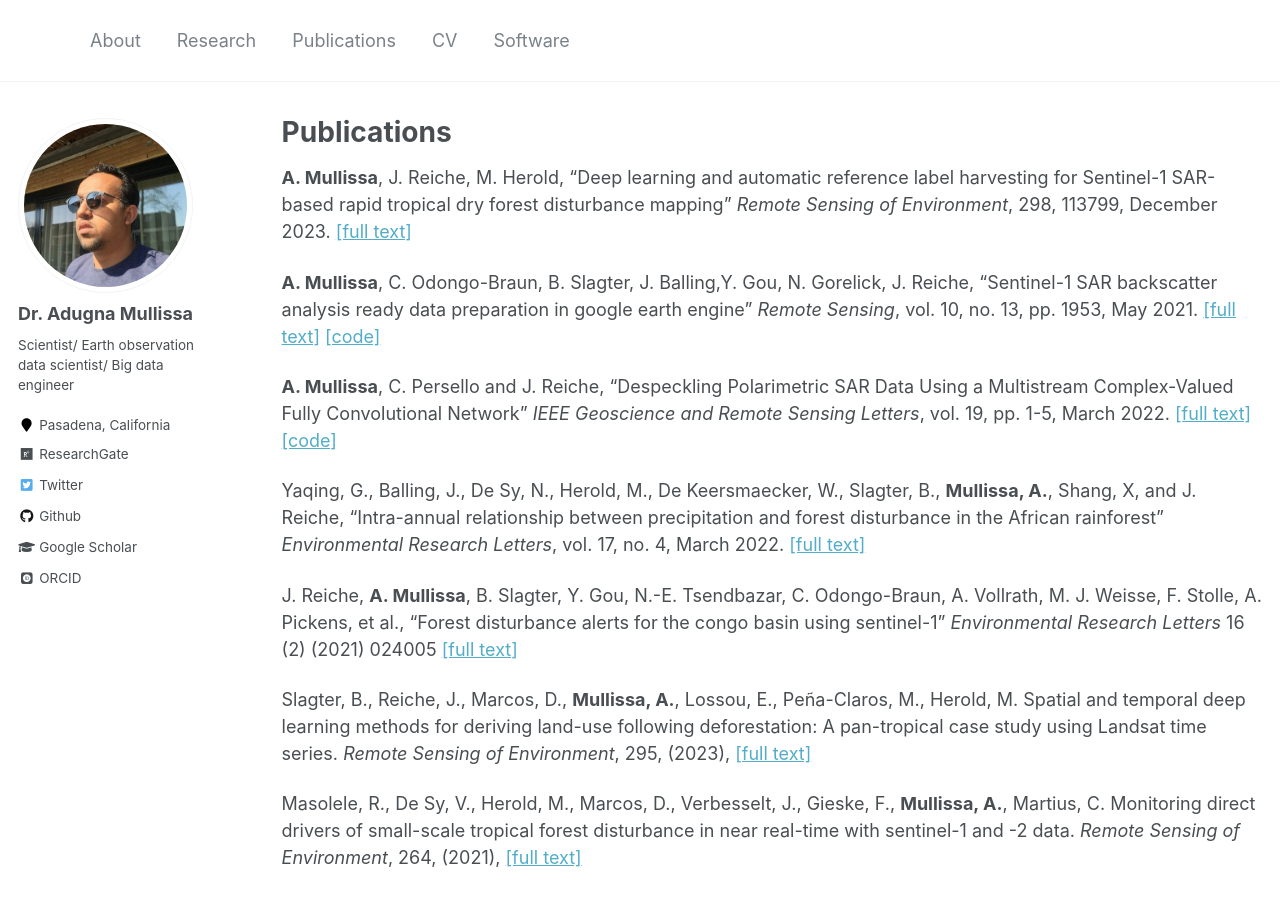
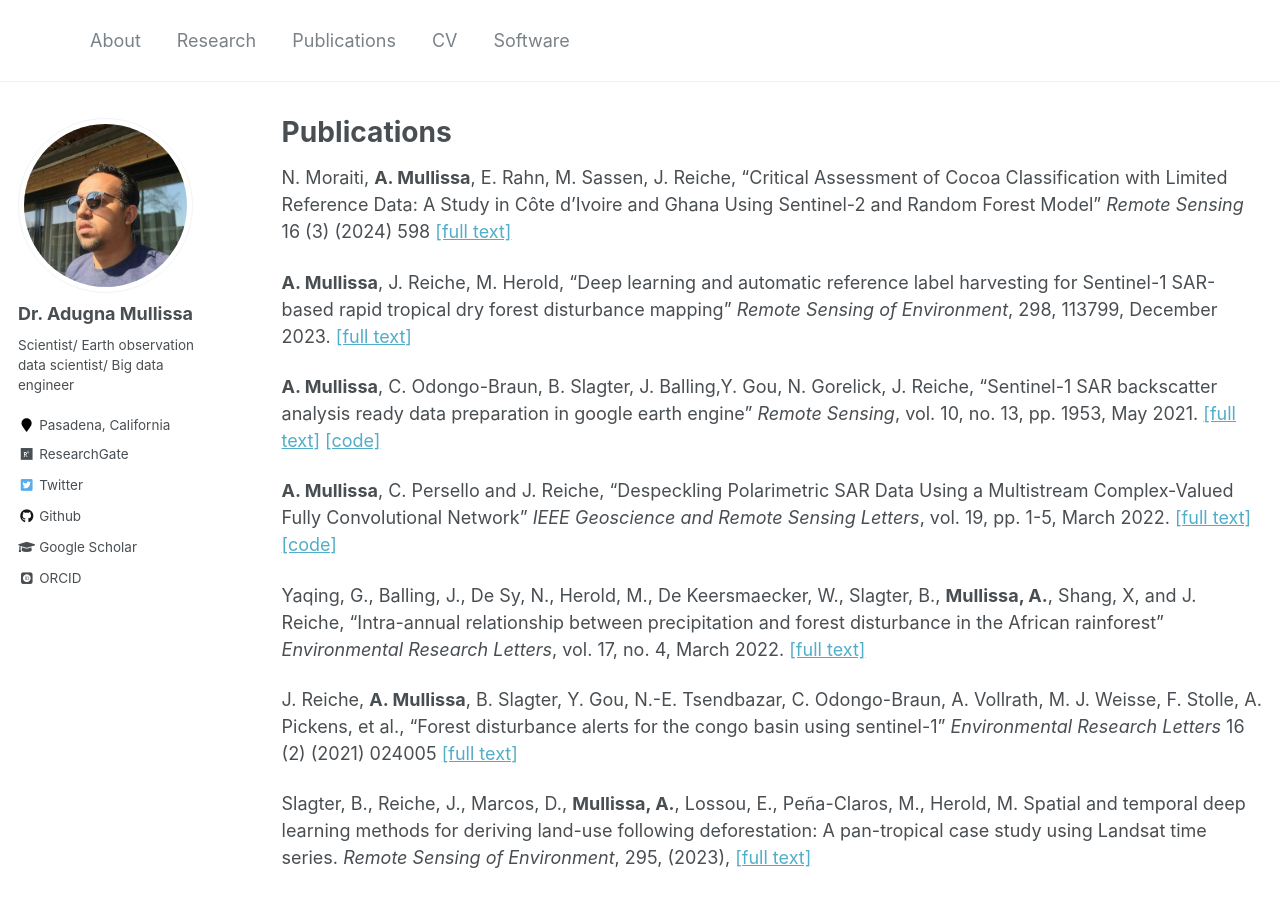
Before and after one commit to adugnag/adugnag.github.io, a Jekyll site: the page built from _pages/publications.md, in a window 1280 px wide and 900 px high. Built offline with Jekyll 4.4.1, drawn with Linux system fonts in a browser that asks for light colours; some web fonts are replaced.

Commit message:
Update publications.md

```diff
--- a/_pages/publications.md
+++ b/_pages/publications.md
@@ -4,6 +4,8 @@ title: "Publications"
 permalink: /publications/
 author_profile: true
 ---
+
+N. Moraiti, **A. Mullissa**, E. Rahn, M. Sassen, J. Reiche, "Critical Assessment of Cocoa Classification with Limited Reference Data: A Study in Côte d’Ivoire and Ghana Using Sentinel-2 and Random Forest Model" *Remote Sensing* 16 (3) (2024) 598 [[full text]](http://adugnag.github.io/files/remotesensing-16-00598.pdf)
 
 **A. Mullissa**, J. Reiche, M. Herold, “Deep learning and automatic reference label harvesting for Sentinel-1 SAR-based rapid tropical dry forest disturbance mapping” *Remote Sensing of Environment*, 298, 113799, December 2023. [[full text]](http://adugnag.github.io/files/mullissa_dry_forest_2023.pdf)
 
```
